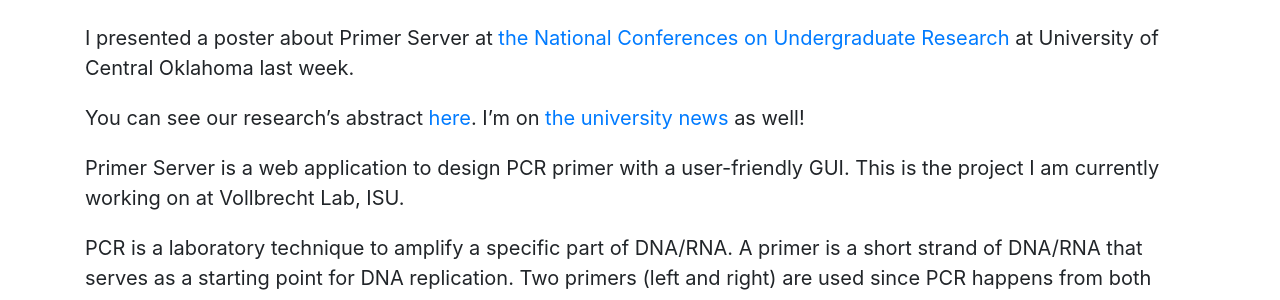
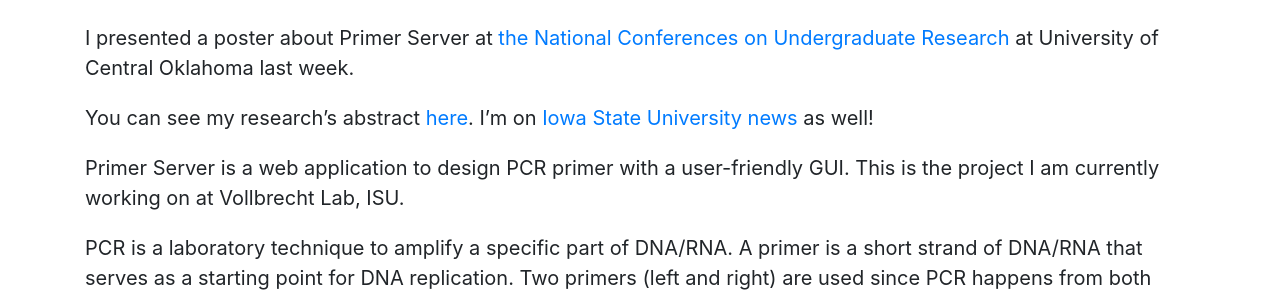
Before and after one commit to takasoft/takasoft.github.io, a Jekyll site: the page built from _posts/2018-04-11-ncur-primer-server.md, in a window 1280 px wide. Shown: the part 187-487 px from the top of the page. Built offline with Jekyll 4.4.1, drawn with Linux system fonts in a browser that asks for light colours.

Commit message:
Update 2018-04-11-ncur-primer-server.md

```diff
--- a/_posts/2018-04-11-ncur-primer-server.md
+++ b/_posts/2018-04-11-ncur-primer-server.md
@@ -7,7 +7,7 @@
 
 I presented a poster about Primer Server at <a href="https://www.cur.org/conferences_and_events/student_events/ncur_2018/" target="_blank">the National Conferences on Undergraduate Research</a> at University of Central Oklahoma last week.
 
-You can see our research's abstract <a href="https://ncurdb.cur.org/ncur2018/search/Display_NCUR.aspx?id=107828" target="_blank">here</a>. I'm on <a href="https://news.engineering.iastate.edu/2018/03/30/seventeen-engineering-students-to-present-at-national-undergrad-research-conference/" target="_blank">the university news</a> as well!
+You can see my research's abstract <a href="https://www.jsr.org/index.php/path/article/view/454" target="_blank">here</a>. I'm on <a href="https://news.engineering.iastate.edu/2018/03/30/seventeen-engineering-students-to-present-at-national-undergrad-research-conference/" target="_blank">Iowa State University news</a> as well!
 
 Primer Server is a web application to design PCR primer with a user-friendly GUI. This is the project I am currently working on at Vollbrecht Lab, ISU.
 
```
